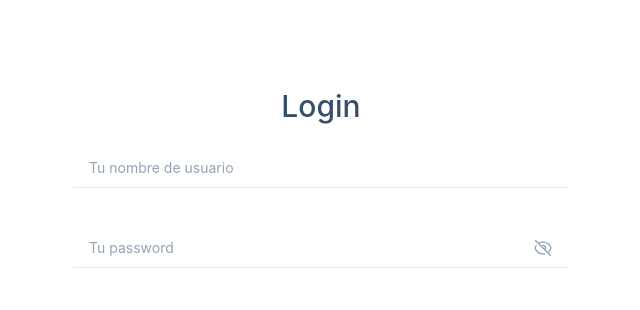
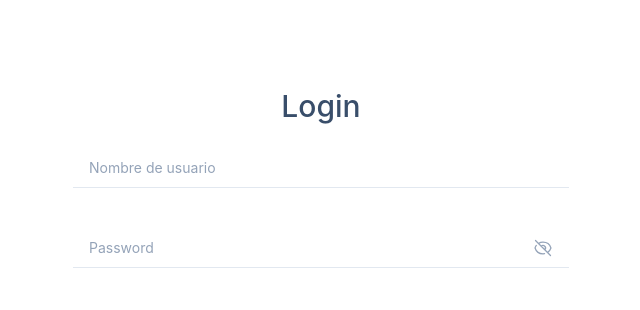
Before and after one commit to gervy2299/Project-tecnologiaWeb, a React (Create React App) app: page /login in a window 1280 px wide. Shown: the top 310 px of the page, without its empty margins (583-1223 px from the left). Built offline with nearby package versions, Linux system fonts and the light colour scheme.

Commit message:
Update LoginPage, show button update only for superuser in servicecheck and show different message if create or update runner

```diff
--- a/src/auth/pages/LoginPage.js
+++ b/src/auth/pages/LoginPage.js
@@ -56,7 +56,7 @@ export const LoginPage = () => {
                                     <input
                                         id="id-b04"
                                         type="text"
-                                        placeholder="Tu nombre de usuario"
+                                        placeholder="Nombre de usuario"
                                         className="peer relative h-10 w-full border-b border-slate-200 px-4 text-sm text-slate-500 placeholder-transparent outline-none transition-all autofill:bg-white invalid:border-pink-500 invalid:text-pink-500 focus:border-sky-500 focus:outline-none invalid:focus:border-pink-500 focus-visible:outline-none disabled:cursor-not-allowed disabled:bg-slate-50 disabled:text-slate-400"
                                         name="username"
                                         value={username}
@@ -66,7 +66,7 @@ export const LoginPage = () => {
                                         htmlFor="id-b04"
                                         className="absolute left-2 -top-2 z-[1] cursor-text px-2 text-xs text-slate-400 transition-all before:absolute before:top-0 before:left-0 before:z-[-1] before:block before:h-full before:w-full before:bg-white before:transition-all peer-placeholder-shown:top-2.5 peer-placeholder-shown:text-sm peer-required:after:text-pink-500 peer-required:after:content-['\u*'] peer-invalid:text-pink-500 peer-focus:-top-2 peer-focus:cursor-default peer-focus:text-xs peer-focus:text-sky-500 peer-invalid:peer-focus:text-pink-500 peer-disabled:cursor-not-allowed peer-disabled:text-slate-400 peer-disabled:before:bg-transparent"
                                     >
-                                        Tu nombre de usuario
+                                        Nombre de usuario
                                     </label>
                                 </div>
                             </div>
@@ -75,7 +75,7 @@ export const LoginPage = () => {
                                     <input
                                         id="id-b14"
                                         type={showPassword ? "text" : "password"}
-                                        placeholder="Tu password"
+                                        placeholder="Password"
                                         className="peer relative h-10 w-full border-b border-slate-200 px-4 pr-12 text-sm text-slate-500 placeholder-transparent outline-none transition-all autofill:bg-white invalid:border-pink-500 invalid:text-pink-500 focus:border-sky-500 focus:outline-none invalid:focus:border-pink-500 focus-visible:outline-none disabled:cursor-not-allowed disabled:bg-slate-50 disabled:text-slate-400"
                                         name="password"
                                         value={password}
@@ -85,7 +85,7 @@ export const LoginPage = () => {
                                         htmlFor="id-b14"
                                         className="absolute left-2 -top-2 z-[1] cursor-text px-2 text-xs text-slate-400 transition-all before:absolute before:top-0 before:left-0 before:z-[-1] before:block before:h-full before:w-full before:bg-white before:transition-all peer-placeholder-shown:top-2.5 peer-placeholder-shown:text-sm peer-required:after:text-pink-500 peer-required:after:content-['\u*'] peer-invalid:text-pink-500 peer-focus:-top-2 peer-focus:cursor-default peer-focus:text-xs peer-focus:text-sky-500 peer-invalid:peer-focus:text-pink-500 peer-disabled:cursor-not-allowed peer-disabled:text-slate-400 peer-disabled:before:bg-transparent"
                                     >
-                                        Tu password
+                                        Password
                                     </label>
                                     {showPassword ? (
                                         <svg
--- a/src/serviceAPP/components/ModalForm.js
+++ b/src/serviceAPP/components/ModalForm.js
@@ -28,6 +28,7 @@ export const ModalForm = () => {
         e.preventDefault();
         formState.is_global = is_global.current.checked;
         createNewRunner(formState);
+        if (activeRunner === null) {
             Swal.fire({
                 position: 'center',
                 icon: 'success',
@@ -35,6 +36,16 @@ export const ModalForm = () => {
                 showConfirmButton: false,
                 timer: 1500,
             });
+        } else {
+            Swal.fire({
+                position: 'center',
+                icon: 'success',
+                title: 'Runner actualizado correctamente',
+                showConfirmButton: false,
+                timer: 1500,
+            });
+        }
+
         onResetForm();
         closeModal();
     }
@@ -63,7 +74,11 @@ export const ModalForm = () => {
             closeTimeoutMS={200}
         >
             <div className="flex justify-between p-2">
-                <h1 className="text-2xl font-bold">Crea runner</h1>
+                <h1 className="text-2xl font-bold">
+                    {
+                        activeRunner !== null ? "Actualizar runner" : "Crear nuevo runner"
+                    }
+                </h1>
                 <button className="bg-red-800 text-white rounded-md" onClick={handleCloseModal}>
                     <svg xmlns="http://www.w3.org/2000/svg" fill="none" viewBox="0 0 24 24" strokeWidth={1.5} stroke="currentColor" className="w-6 h-6">
                         <path strokeLinecap="round" strokeLinejoin="round" d="M6 18L18 6M6 6l12 12" />
@@ -107,7 +122,9 @@ export const ModalForm = () => {
                     />
                 </div>
                 <button type="submit" className="btn mt-8 self-center hover:bg-blue-500 hover:text-white">
-                    Crear runner
+                    {
+                        activeRunner !== null ? "Actualizar" : "Crear"
+                    }
                 </button>
             </form>
         </Modal>
--- a/src/serviceAPP/components/ServiceCheck.js
+++ b/src/serviceAPP/components/ServiceCheck.js
@@ -1,5 +1,5 @@
 import { Link, useNavigate, useParams } from "react-router-dom"
-import { useServiceStore } from "../../hooks";
+import { useAuthStore, useServiceStore } from "../../hooks";
 import { useEffect, useState } from "react";
 import internet from "../../internet.png";
 import { formatDate } from "../../helpers";
@@ -13,6 +13,7 @@ export const ServiceCheck = () => {
 
     const { id } = useParams();
     const { onSetActiveCheck, onGetEvents, deleteCheck, activeCheck } = useServiceStore();
+    const { user } = useAuthStore();
     useEffect(() => {
 
         onSetActiveCheck(Number(id));
@@ -117,23 +118,26 @@ export const ServiceCheck = () => {
                                     </tbody>
                                 </table>
                             </div>
-                            <div action="" className="flex mt-5 mb-10 p-4 overflow-hidden rounded bg-white text-slate-500 shadow-md shadow-slate-200">
+                            <div action="" className="flex flex-col gap-4 mt-5 mb-10 p-4 overflow-hidden rounded bg-white text-slate-500 shadow-md shadow-slate-200">
                                 <label className="input-group input-group-md">
                                     <span>De</span>
                                     <input type="datetime-local" onChange={handleChangeDateTimeAfter} />
                                 </label>
-                                <label className="input-group input-group-md">
+                                {/* <label className="input-group input-group-md">
                                     <span>A</span>
                                     <input type="datetime-local" min={dateAfter} onChange={handleChangeDateTimeBefore} />
-                                </label>
+                                </label> */}
                             </div>
                             <ChartCheck />
                             <div className="my-6 flex justify-end items-end btn-group">
-                                <Link
-                                    to={`/update-check/${id}`}
-                                    className="btn border-0 inline-flex items-center justify-center h-10 gap-2 px-5 text-sm font-medium tracking-wide text-white transition duration-300 rounded whitespace-nowrap bg-amber-500 hover:bg-amber-600 focus:bg-amber-700 focus-visible:outline-none disabled:cursor-not-allowed disabled:border-amber-300 disabled:bg-amber-300 disabled:shadow-none">
-                                    <span>Actualizar</span>
-                                </Link>
+                                {
+                                    user.username === "prueba_su" ? (<Link
+                                        to={`/update-check/${id}`}
+                                        className="btn border-0 inline-flex items-center justify-center h-10 gap-2 px-5 text-sm font-medium tracking-wide text-white transition duration-300 rounded whitespace-nowrap bg-amber-500 hover:bg-amber-600 focus:bg-amber-700 focus-visible:outline-none disabled:cursor-not-allowed disabled:border-amber-300 disabled:bg-amber-300 disabled:shadow-none">
+                                        <span>Actualizar</span>
+                                    </Link>) : ""
+                                }
+
 
                                 <button onClick={handleDeleteCheck}
                                     className="btn border-0 h-10 px-5 text-sm font-medium tracking-wide text-white transition duration-300 rounded focus-visible:outline-none whitespace-nowrap bg-red-500 hover:bg-red-600 focus:bg-red-700 disabled:cursor-not-allowed disabled:border-red-300 disabled:bg-red-300 disabled:shadow-none">
```
Lines whose indentation alone changed are shown as unchanged.
